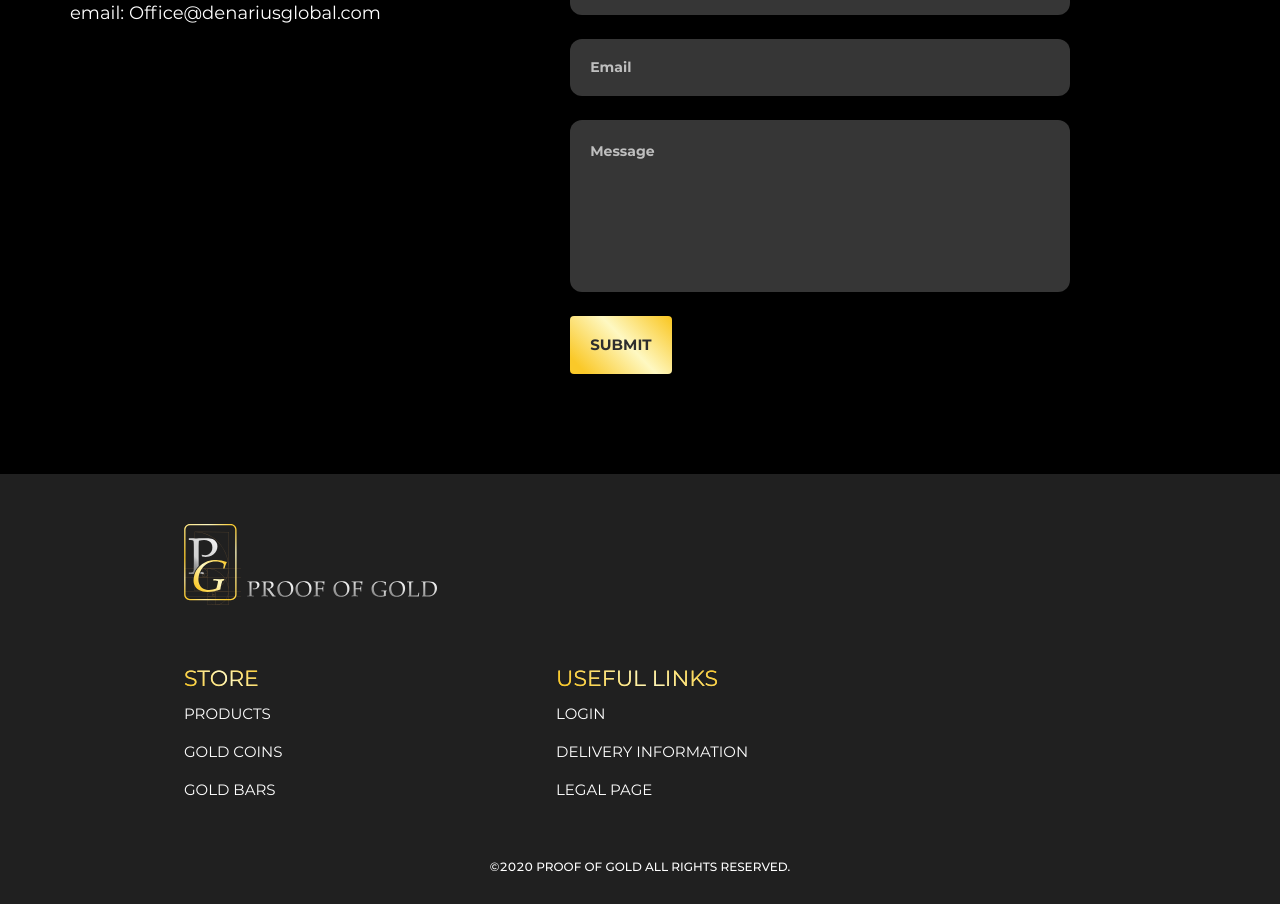
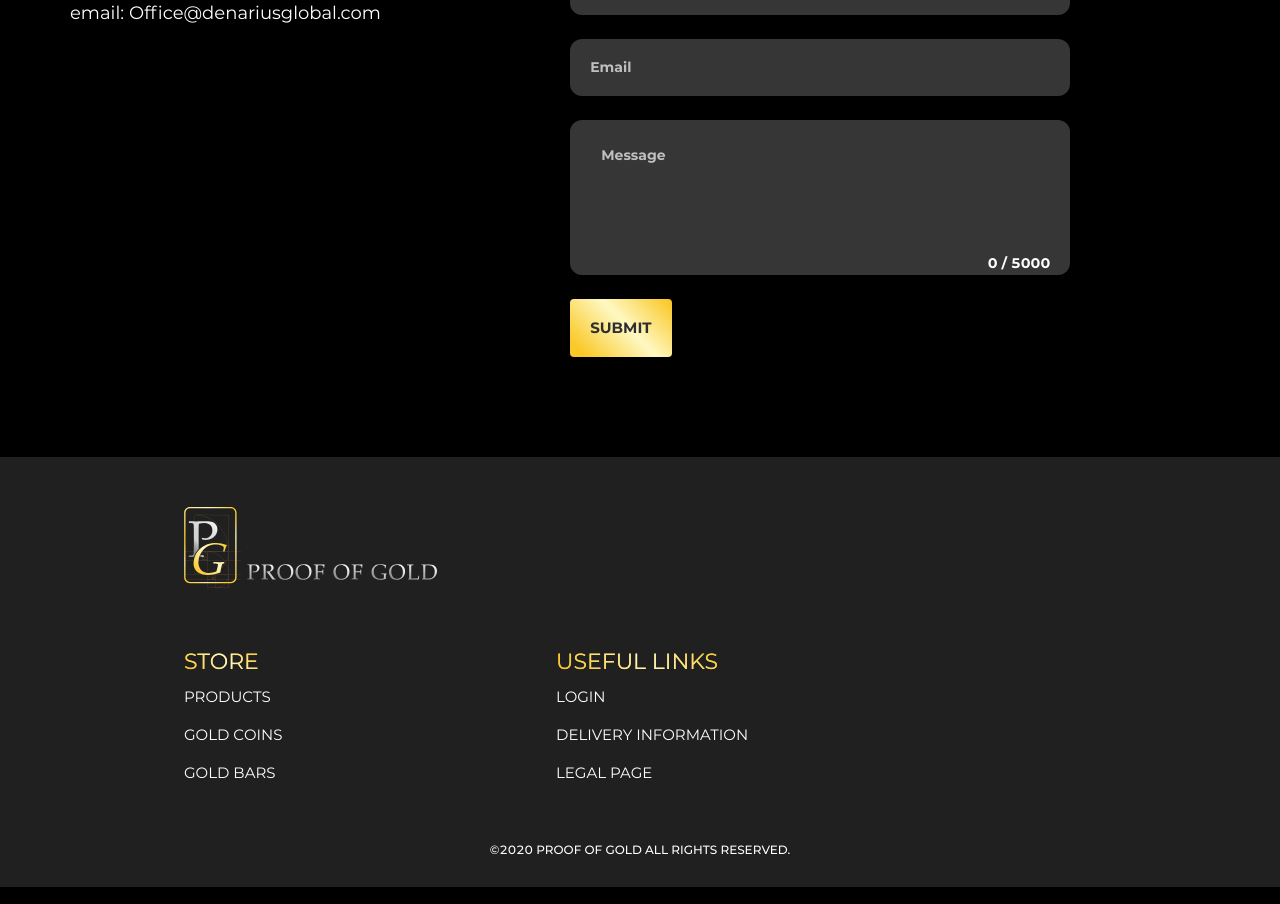
Before and after one commit to Rock-n-Block/proofOfGold, a React (Create React App) app: page / in a window 1280 px wide. Shown: the part 4958-5862 px from the top of the page. Built offline with nearby package versions, Linux system fonts and the light colour scheme; no server answers.

Commit message:
max length 5000 contact us

```diff
--- a/src/components/ContactUsForm/index.tsx
+++ b/src/components/ContactUsForm/index.tsx
@@ -66,7 +66,9 @@ const ContactUsForm: React.FC<FormikProps<ContactUsFormProps>> = observer(
           validateStatus={validateField('message', touched, errors)}
           help={!touched.message ? false : errors.message}>
           <TextArea
+            maxLength={5000}
             id="message"
+            showCount={true}
             rows={6}
             className="c-form__input input"
             placeholder="Message"
```
